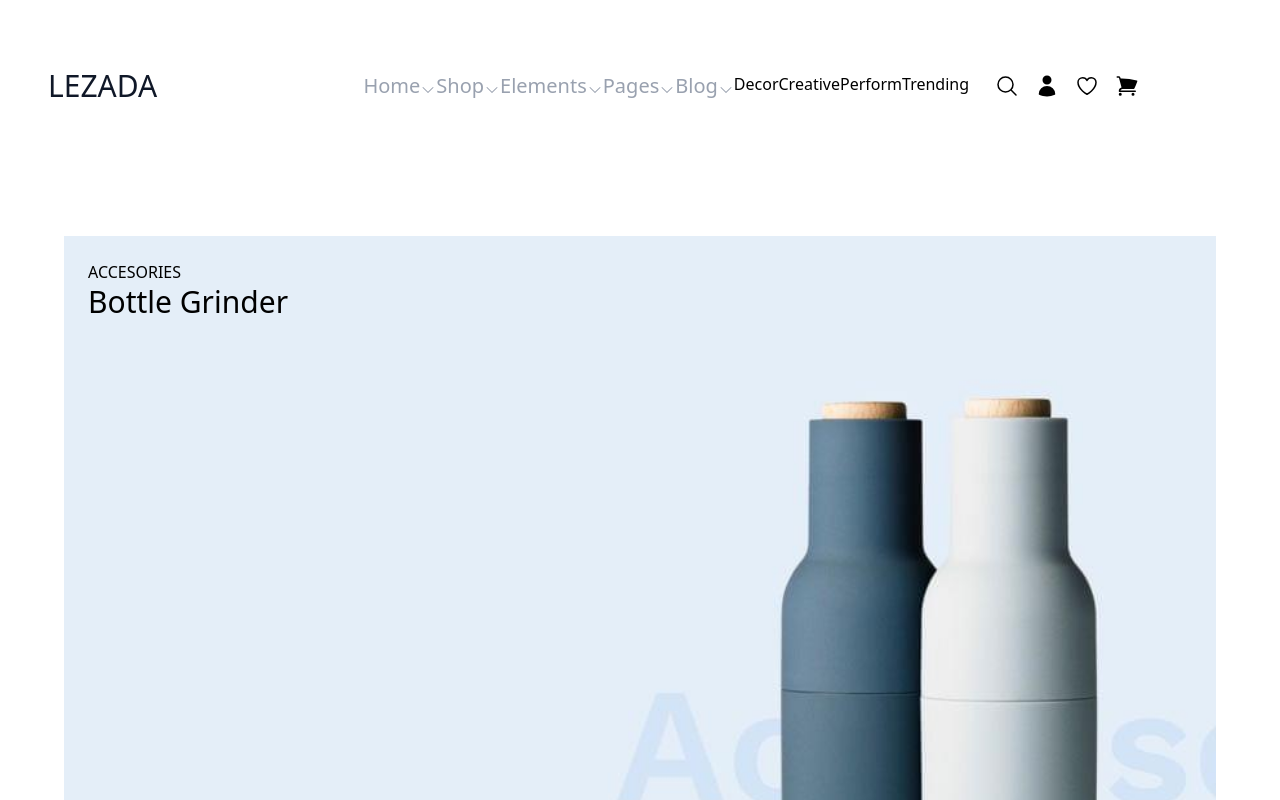
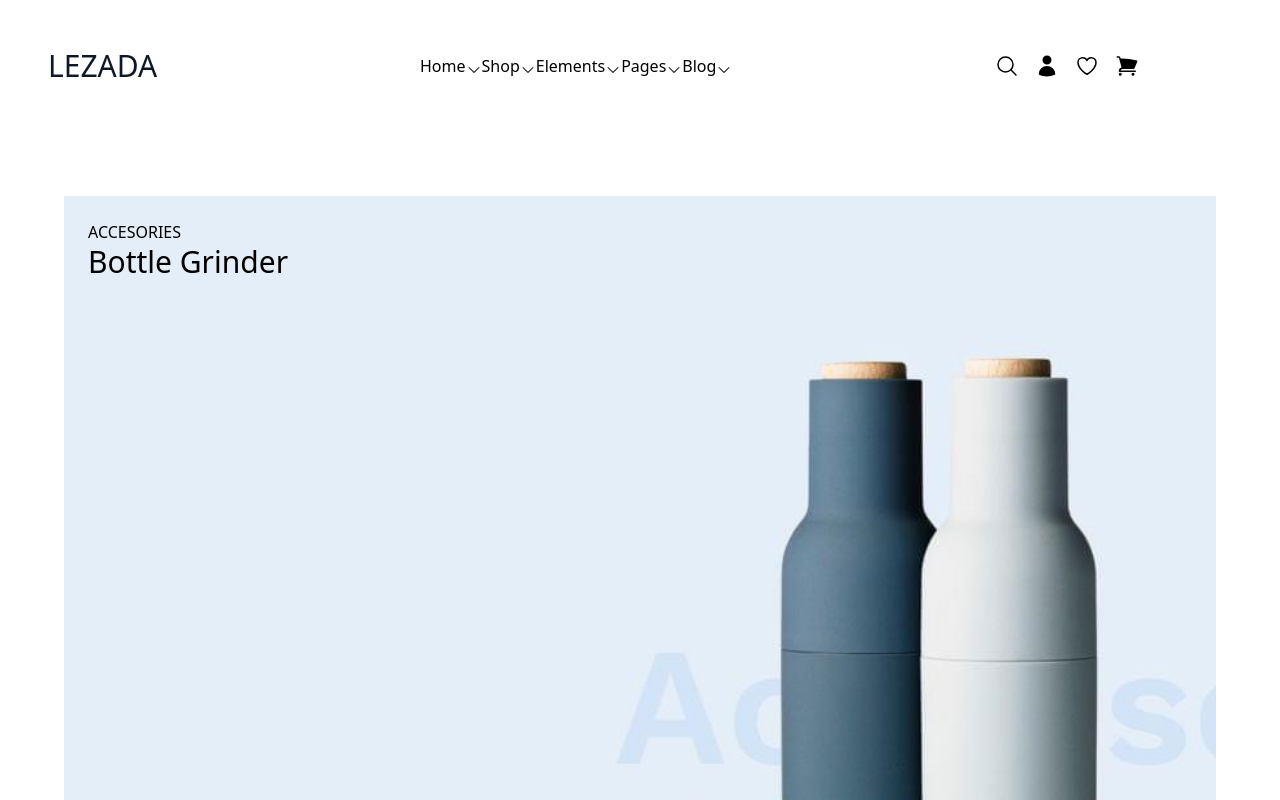
Before and after one commit to MSHERIFF2/tech4dev-phase2, a Vue app in the folder lezadaclone/: page / in a window 1280 px wide. Shown: the top 800 px of the page. Built offline with nearby package versions, Linux system fonts and the light colour scheme.

Commit message:
updates modal menu

```diff
--- a/lezadaclone/src/components/Header.vue
+++ b/lezadaclone/src/components/Header.vue
@@ -3,21 +3,19 @@
     <div>
       <h1 class="text-3xl text-gray-900">{{ msg.msg }}</h1>
     </div>
+<div class=" flex gap-4">
+  <ul  class="flex w-full mx-4  gap-4" v-for="navitem in msg.navbar">
+    <li class="flex  " >{{ navitem }} </li>
+    <MenuIcon class="mt-2"/>
 
-    <div class="w-2/5 flex justify-between p-6">
-      <ul v-for="navitem in msg.navbar" :key="navitem" class="flex  justify-center items-center">
-        <li class="text-xl text-gray-400 inline-flex w-full justify-center flex items-center">{{ navitem }}
-          <menuIcon  class="mt-2"/>
-        </li>
+  </ul>
+</div>
 
-      </ul>
-      <HeaderModal class="hidden"/>
-    </div>
     <div class="flex justify-arouund items-center text-black w-1/5 gap-x-4" >
-   <searchIcon/>
-   <userIcon/>
-   <heartIcon/>
-   <cartIcon/>
+   <SearchIcon/>
+   <UserIcon/>
+   <HeartIcon/>
+   <CartIcon/>
 
 
     </div>
--- a/lezadaclone/src/components/HeaderModal.vue
+++ b/lezadaclone/src/components/HeaderModal.vue
@@ -3,7 +3,7 @@ import { ref } from 'vue';
 const arrayz = ref(['Decor', 'Creative', 'Perform', 'Trending']);
 </script>
 <template>
-<div v-for="item in arrayz" :key="item" class="flex flex-col">
+<div v-for="item in arrayz" :key="item" class="flex flex-col w-full h-auto">
 {{item}}
 </div>
 </template>
```
